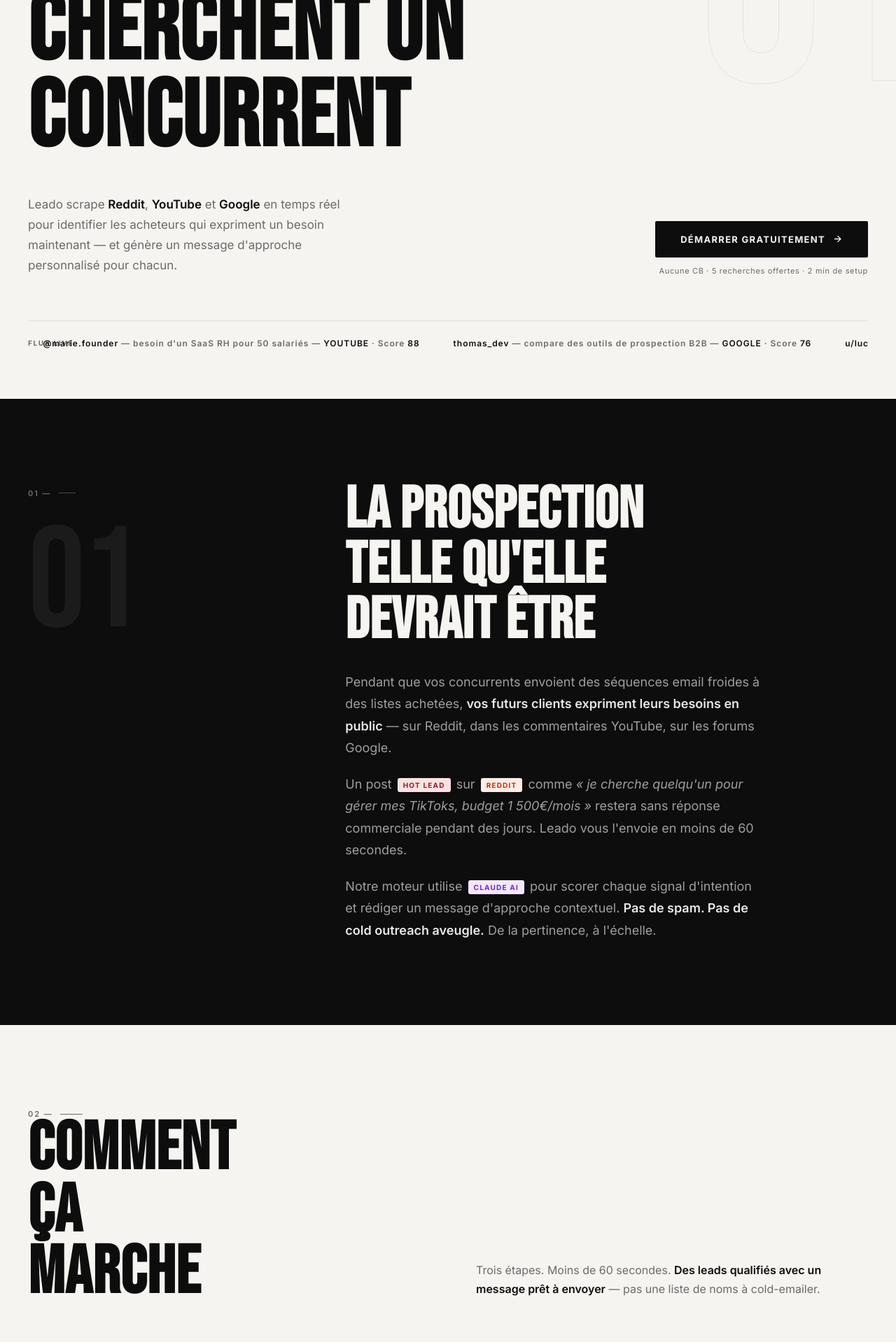
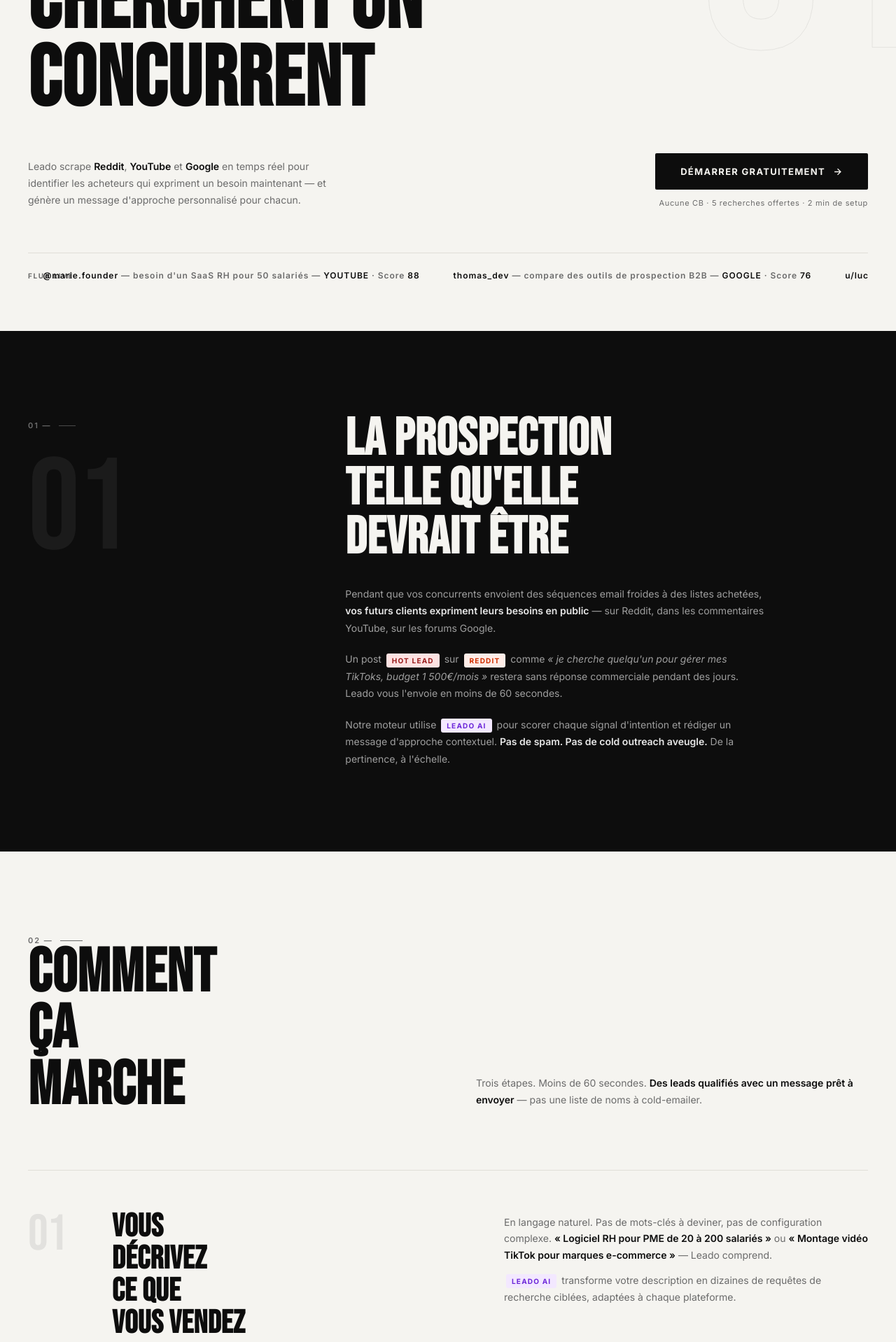
Before and after one commit to Ficha355/leado, a Flask app: page / in a window 1280 px wide. Shown: the part 562-2480 px from the top of the page at 70% size. Run offline with Flask 3, Linux system fonts and the light colour scheme.

Commit message:
fix: rename Claude→Leado AI, reduce font sizes ~10%
- Replace all 4 occurrences of "Claude AI" / "CLAUDE" badges with "LEADO AI"
- Hero title: clamp(68px,10.5vw,168px) → clamp(61px,9.5vw,151px)
- Statement title/num, how-title, step-title, pricing-title,
  plan-price, proof-title, cta-strip-title: all reduced ~10%
- Body copy (hero-sub, statement-body, how-intro, step-body): → 14px

Co-Authored-By: Claude Sonnet 4.6 <noreply@anthropic.com>

```diff
--- a/templates/landing.html
+++ b/templates/landing.html
@@ -219,7 +219,7 @@
 
     .hero-title {
       font-family: var(--bebas);
-      font-size: clamp(68px, 10.5vw, 168px);
+      font-size: clamp(61px, 9.5vw, 151px);
       line-height: 0.92;
       letter-spacing: 0.01em;
       color: var(--dark);
@@ -239,7 +239,7 @@
     }
     .hero-sub {
       max-width: 460px;
-      font-size: 17px;
+      font-size: 14px;
       line-height: 1.7;
       color: var(--muted);
       font-weight: 400;
@@ -340,7 +340,7 @@
     .statement-label::after { content:''; display:block; width:24px; height:1px; background:rgba(255,255,255,0.25); }
     .statement-num {
       font-family: var(--bebas);
-      font-size: clamp(100px, 16vw, 220px);
+      font-size: clamp(90px, 14.5vw, 198px);
       line-height: 0.88;
       color: rgba(255,255,255,0.06);
       letter-spacing: -0.02em;
@@ -348,14 +348,14 @@
     .statement-right {}
     .statement-title {
       font-family: var(--bebas);
-      font-size: clamp(48px, 6.5vw, 96px);
+      font-size: clamp(43px, 5.8vw, 86px);
       line-height: 0.95;
       letter-spacing: 0.01em;
       color: var(--cream);
       margin-bottom: 32px;
     }
     .statement-body {
-      font-size: 18px;
+      font-size: 14px;
       line-height: 1.75;
       color: rgba(255,255,255,0.60);
       max-width: 600px;
@@ -381,13 +381,13 @@
     }
     .how-title {
       font-family: var(--bebas);
-      font-size: clamp(56px, 7.5vw, 110px);
+      font-size: clamp(50px, 6.8vw, 99px);
       line-height: 0.92;
       letter-spacing: 0.01em;
       color: var(--dark);
     }
     .how-intro {
-      font-size: 16px;
+      font-size: 14px;
       line-height: 1.70;
       color: var(--muted);
       padding-bottom: 8px;
@@ -414,14 +414,14 @@
     }
     .step-title {
       font-family: var(--bebas);
-      font-size: clamp(32px, 4vw, 52px);
+      font-size: clamp(29px, 3.6vw, 47px);
       line-height: 1.0;
       letter-spacing: 0.01em;
       color: var(--dark);
       padding-top: 6px;
     }
     .step-body {
-      font-size: 15px;
+      font-size: 14px;
       line-height: 1.70;
       color: var(--muted);
       padding-top: 10px;
@@ -442,7 +442,7 @@
     .pricing-num::after { content:''; display:block; width:24px; height:1px; background:rgba(255,255,255,0.2); }
     .pricing-title {
       font-family: var(--bebas);
-      font-size: clamp(64px, 9vw, 130px);
+      font-size: clamp(58px, 8.1vw, 117px);
       line-height: 0.90;
       letter-spacing: 0.01em;
       color: var(--cream);
@@ -491,7 +491,7 @@
     }
     .plan-price {
       font-family: var(--bebas);
-      font-size: clamp(56px, 6vw, 88px);
+      font-size: clamp(50px, 5.4vw, 79px);
       line-height: 0.90;
       letter-spacing: -0.01em;
       color: var(--cream);
@@ -578,7 +578,7 @@
     }
     .proof-title {
       font-family: var(--bebas);
-      font-size: clamp(48px, 6vw, 88px);
+      font-size: clamp(43px, 5.4vw, 79px);
       line-height: 0.92;
       letter-spacing: 0.01em;
       color: var(--dark);
@@ -611,7 +611,7 @@
       padding-top: 6px;
     }
     .proof-q-text {
-      font-size: clamp(18px, 2.2vw, 26px);
+      font-size: clamp(16px, 2vw, 23px);
       font-style: italic;
       color: var(--dark);
       line-height: 1.50;
@@ -640,7 +640,7 @@
     }
     .cta-strip-title {
       font-family: var(--bebas);
-      font-size: clamp(52px, 7.5vw, 120px);
+      font-size: clamp(47px, 6.8vw, 108px);
       line-height: 0.92;
       letter-spacing: 0.01em;
       color: var(--cream);
@@ -815,7 +815,7 @@
           restera sans réponse commerciale pendant des jours. Leado vous l'envoie en moins de 60 secondes.
         </p>
         <p>
-          Notre moteur utilise <span class="badge badge-ai">CLAUDE AI</span> pour scorer chaque signal d'intention et rédiger un message d'approche contextuel. <strong>Pas de spam. Pas de cold outreach aveugle.</strong> De la pertinence, à l'échelle.
+          Notre moteur utilise <span class="badge badge-ai">LEADO AI</span> pour scorer chaque signal d'intention et rédiger un message d'approche contextuel. <strong>Pas de spam. Pas de cold outreach aveugle.</strong> De la pertinence, à l'échelle.
         </p>
       </div>
     </div>
@@ -846,7 +846,7 @@
           <strong>« Logiciel RH pour PME de 20 à 200 salariés »</strong> ou <strong>« Montage vidéo TikTok pour marques e-commerce »</strong> — Leado comprend.
         </p>
         <p>
-          <span class="badge badge-ai">CLAUDE AI</span> transforme votre description en dizaines de requêtes de recherche ciblées, adaptées à chaque plateforme.
+          <span class="badge badge-ai">LEADO AI</span> transforme votre description en dizaines de requêtes de recherche ciblées, adaptées à chaque plateforme.
         </p>
       </div>
     </div>
@@ -867,13 +867,13 @@
 
     <div class="how-step">
       <div class="step-index sr">03</div>
-      <h3 class="step-title sr d1">CLAUDE SCORE<br>ET RÉDIGE<br>VOTRE MESSAGE</h3>
+      <h3 class="step-title sr d1">LEADO AI SCORE<br>ET RÉDIGE<br>VOTRE MESSAGE</h3>
       <div class="step-body sr d2">
         <p>
           Chaque résultat reçoit un score d'intention de 0 à 100. <span class="badge badge-hot">HOT</span> si la personne cherche à acheter maintenant, <span class="badge badge-warm">WARM</span> si elle explore, froid si c'est informatif.
         </p>
         <p>
-          Pour chaque lead <span class="badge badge-hot">HOT</span>, <span class="badge badge-ai">CLAUDE</span> rédige un message d'approche personnalisé — <strong>dans la langue du prospect, contextualisé à sa situation exacte</strong>. Prêt à copier-coller.
+          Pour chaque lead <span class="badge badge-hot">HOT</span>, <span class="badge badge-ai">LEADO AI</span> rédige un message d'approche personnalisé — <strong>dans la langue du prospect, contextualisé à sa situation exacte</strong>. Prêt à copier-coller.
         </p>
       </div>
     </div>
```
